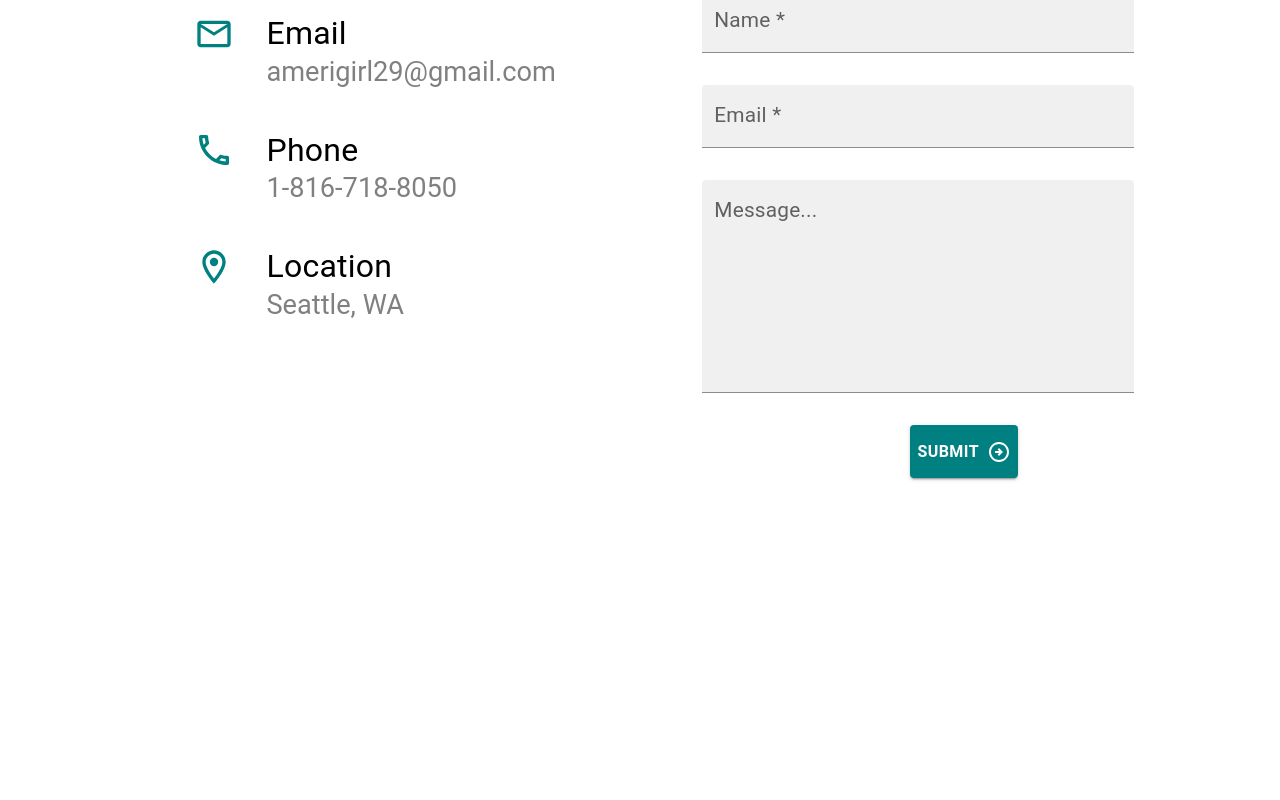
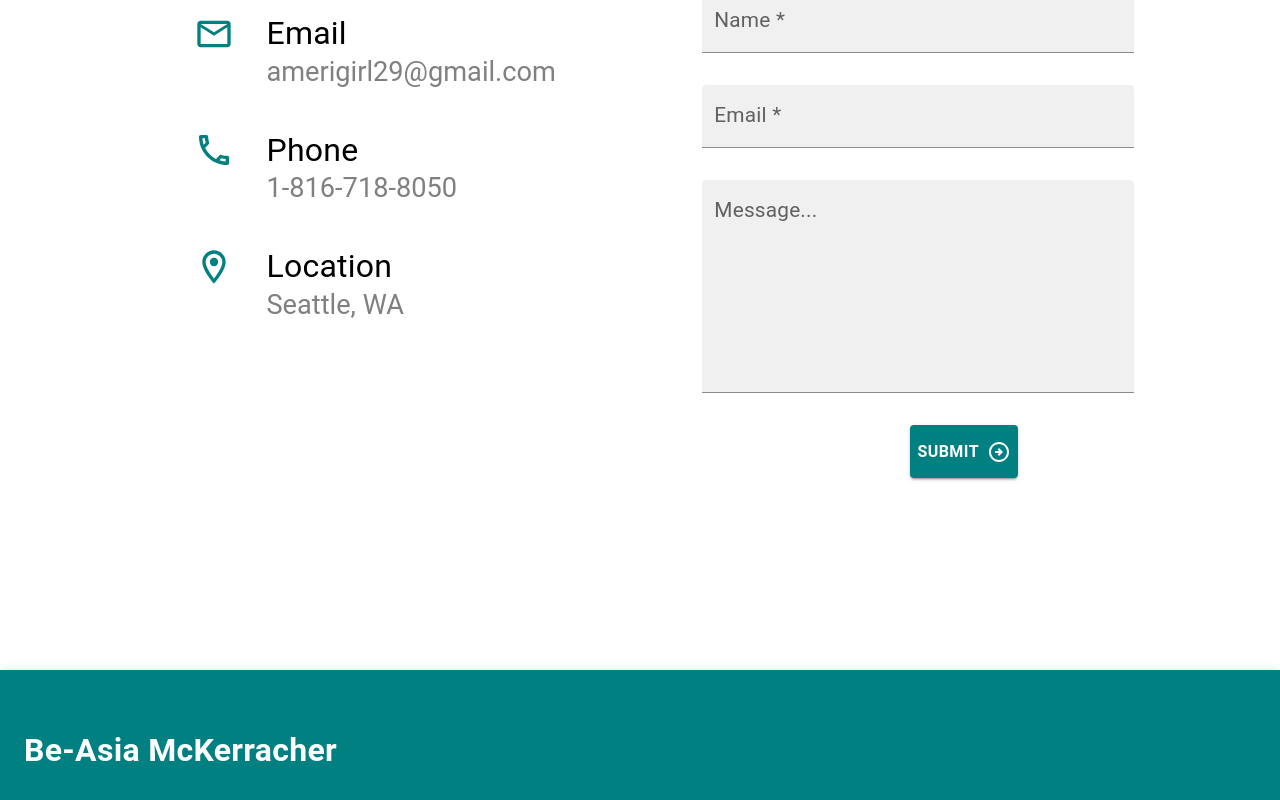
Before and after one commit to amerigirl/website, a React (Create React App) app: page / in a window 1280 px wide. Shown: the part 1926-2726 px from the top of the page. Before the commit the page ends 2564 px from the top, so only its background shows below. Built offline with nearby package versions, Linux system fonts and the light colour scheme.

Commit message:
importing footer into homelayout; small magin tweaks

```diff
--- a/src/Components/ContactForm/ContactComponent.jsx
+++ b/src/Components/ContactForm/ContactComponent.jsx
@@ -16,7 +16,7 @@ const ContactComponent = () => {
           justifyContent: "space-evenly",
           marginLeft: "3rem",
           marginTop: "3rem",
-          marginBottom: "10rem",
+          marginBottom: "12rem",
         }}
       >
         <Box sx={{marginTop:"1.5rem"}}>
--- a/src/Components/Footer/Footer.jsx
+++ b/src/Components/Footer/Footer.jsx
@@ -1,5 +1,14 @@
 import React from "react";
-import { AppBar, Toolbar, styled, Button, Box, Stack } from "@mui/material";
+import {
+  AppBar,
+  Toolbar,
+  styled,
+  Button,
+  Box,
+  Stack,
+  Typography,
+} from "@mui/material";
+import ArrowUpwardIcon from "@mui/icons-material/ArrowUpward";
 
 const StyledToolbar = styled(Toolbar)(({ theme }) => ({
   height: "10rem",
@@ -9,9 +18,11 @@ const Footer = () => {
     <Box>
       <AppBar position="static" sx={{ top: "auto", bottom: 0 }}>
         <StyledToolbar>
-          <Stack>
-            <Button>Button</Button>
-          </Stack>
+          <Box>
+            <Typography sx={{ fontSize: "2rem", fontWeight: "bold" }}>
+              Be-Asia McKerracher
+            </Typography>
+          </Box>
         </StyledToolbar>
       </AppBar>
     </Box>
--- a/src/Components/HomeLayout.jsx
+++ b/src/Components/HomeLayout.jsx
@@ -8,6 +8,7 @@ import ContactComponent from "./ContactForm/ContactComponent";
 import SectionTitle from "./SectionTitle";
 import theme from "../theme";
 import Navbar from "./Navbar/Navbar";
+import Footer from "./Footer/Footer";
 
 function HomeLayout() {
   return (
@@ -33,6 +34,7 @@ function HomeLayout() {
         <ProjectsCardComponent />
       </Box>
       <ContactComponent />
+      <Footer/>
     </ThemeProvider>
   );
 }
```
